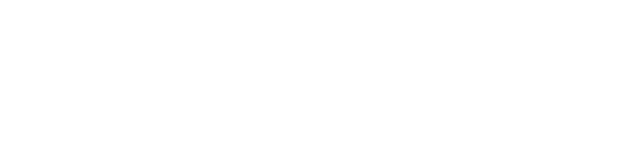
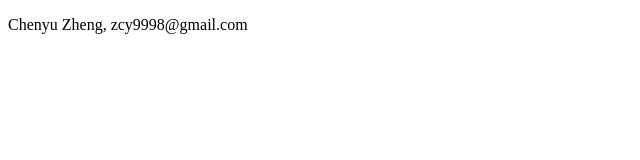
Before and after one commit to chenyu-zheng/git-practice, a plain HTML site: page index.html in a window 1280 px wide. Shown: the whole page, without its empty margins (0-640 px from the left). Drawn offline with Linux system fonts and the light colour scheme.

Commit message:
add my name and email

```diff
--- a/index.html
+++ b/index.html
@@ -7,6 +7,7 @@
     <title>Document</title>
 </head>
 <body>
+    <p>Chenyu Zheng, zcy9998@gmail.com</p>
     <script src="./js/main.js"></script>
 </body>
 </html>
```
